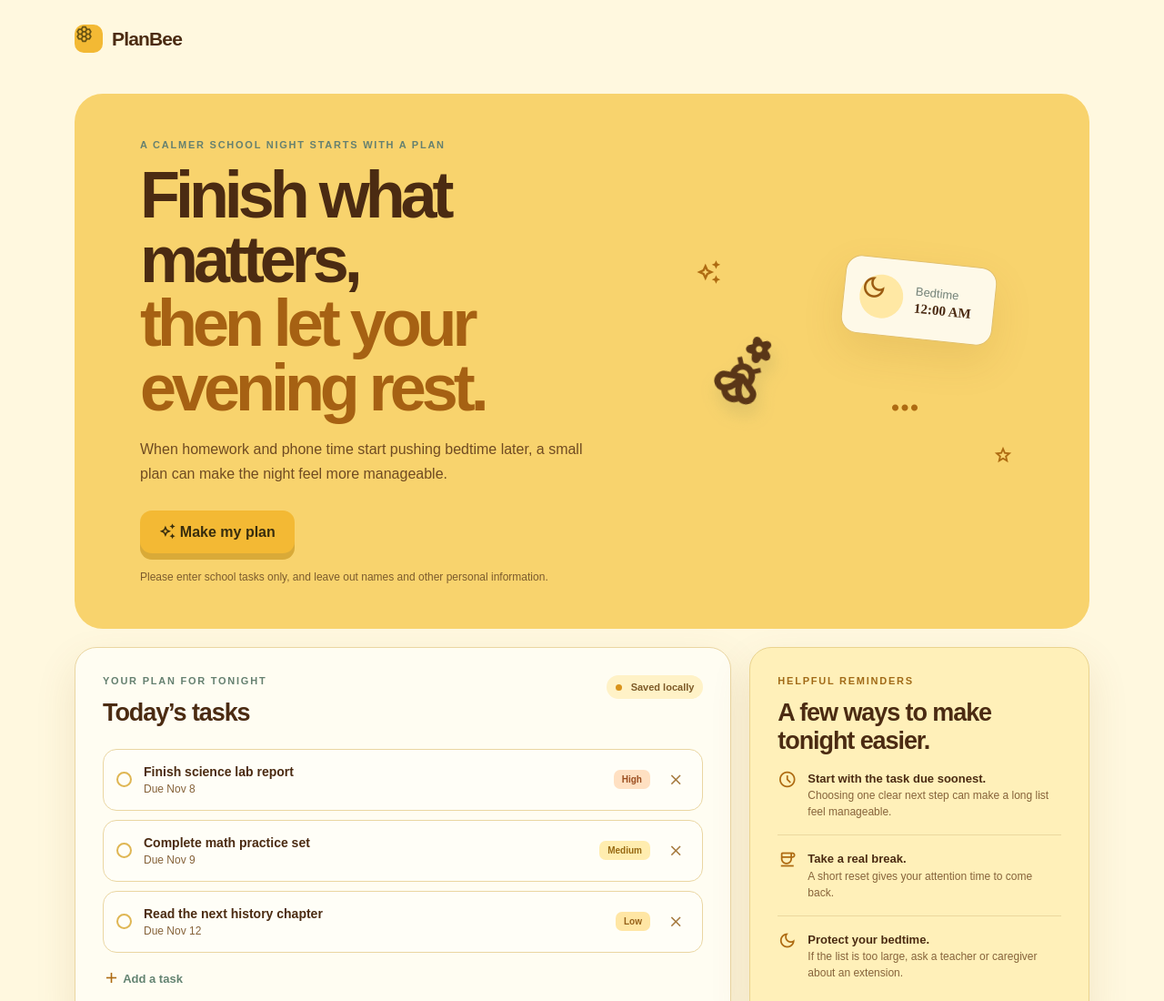
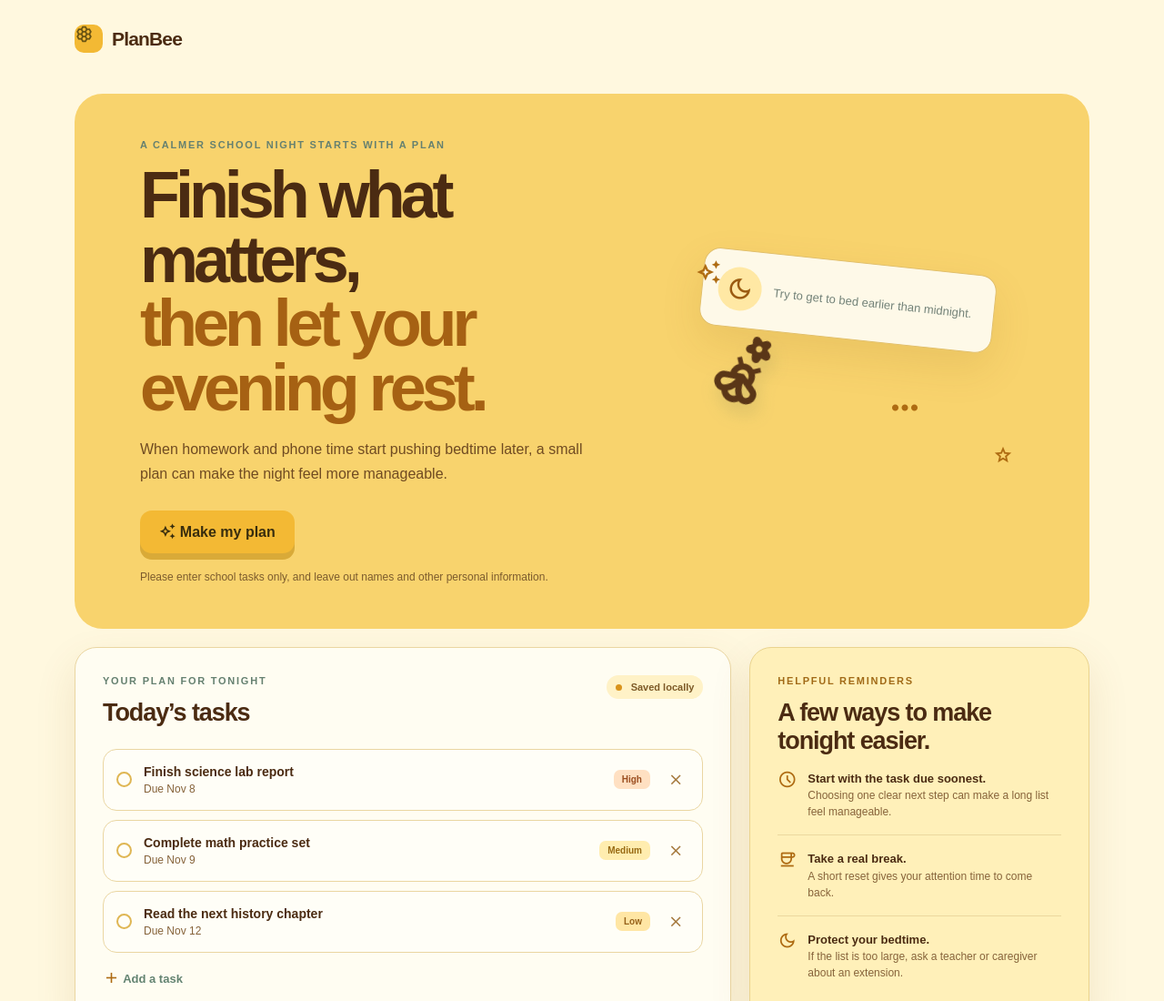
Before and after one commit to sophialiu1024/PlanBee, a plain HTML site: page public/index.html in a window 1280 px wide. Shown: the top 1100 px of the page at 91% size. Drawn offline with nearby package versions, Linux system fonts and the light colour scheme; a web font is replaced by a local one.

Commit message:
Update bedtime guidance card

```diff
--- a/public/index.html
+++ b/public/index.html
@@ -25,7 +25,7 @@
           <p class="privacy-note">Please enter school tasks only, and leave out names and other personal information.</p>
         </div>
         <div class="hero-visual" aria-label="A bee carrying a moon-shaped plan card">
-          <div class="moon-card"><span class="moon material-symbols-outlined">dark_mode</span><span>Bedtime<br /><strong>12:00 AM</strong></span></div>
+          <div class="moon-card"><span class="moon material-symbols-outlined">dark_mode</span><span>Try to get to bed earlier than midnight.</span></div>
           <div class="bee material-symbols-outlined">emoji_nature</div>
           <div class="sparkle sparkle-one material-symbols-outlined">auto_awesome</div><div class="sparkle sparkle-two material-symbols-outlined">star</div><div class="sparkle sparkle-three material-symbols-outlined">more_horiz</div>
         </div>
--- a/public/styles.css
+++ b/public/styles.css
@@ -49,7 +49,7 @@ body { background: var(--cream); color: var(--ink); font-family: "Bpmf Huninn",
 .brand-mark { font-size: 21px; }
 .primary-button .material-symbols-outlined, .secondary-button .material-symbols-outlined, .ai-badge .material-symbols-outlined { vertical-align: -3px; }
 .bee { font-size: 84px; color: #5a3617; }
-.moon { font-size: 30px; }
+.moon { display: grid; place-items: center; flex: 0 0 48px; width: 48px; height: 48px; padding: 0; font-size: 30px; line-height: 1; }
 .tip-icon { font-size: 21px; }
 .sparkle { font-size: 28px; }
 .sparkle-two { font-size: 22px; }
```
